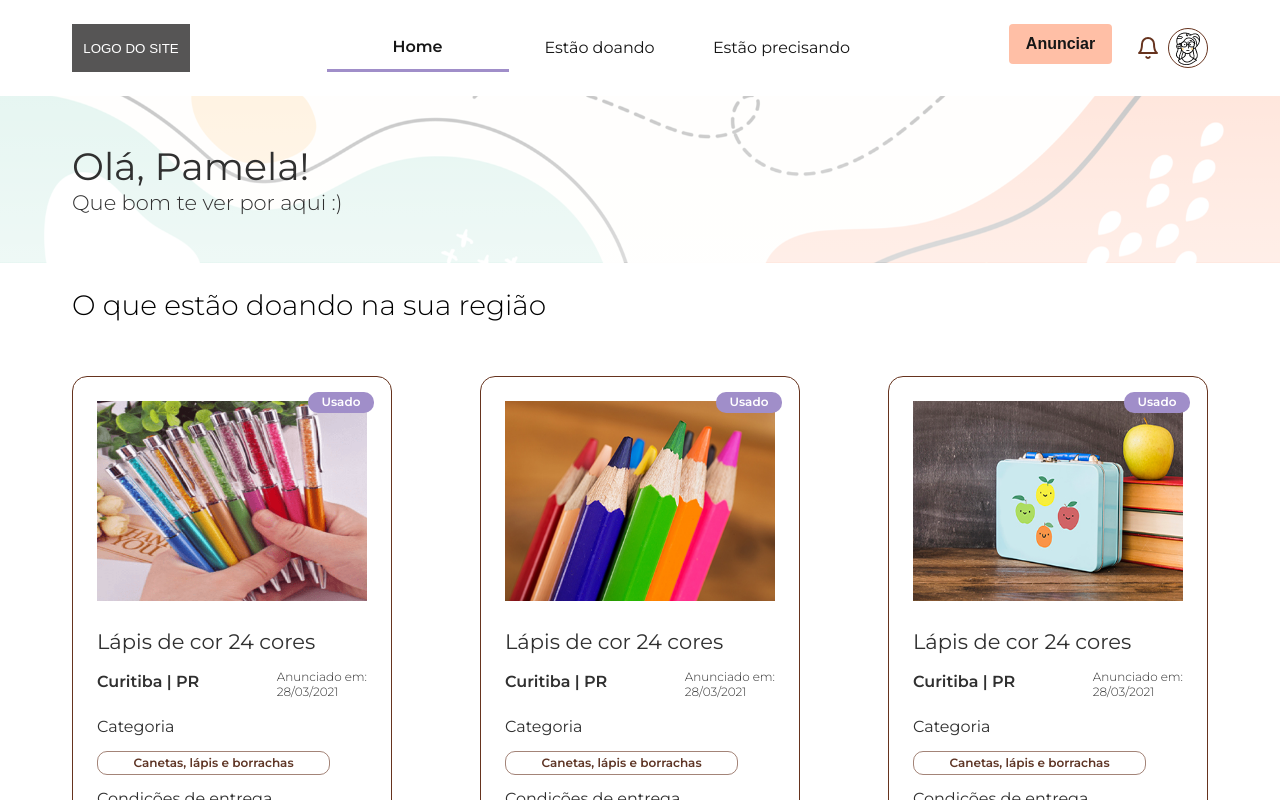
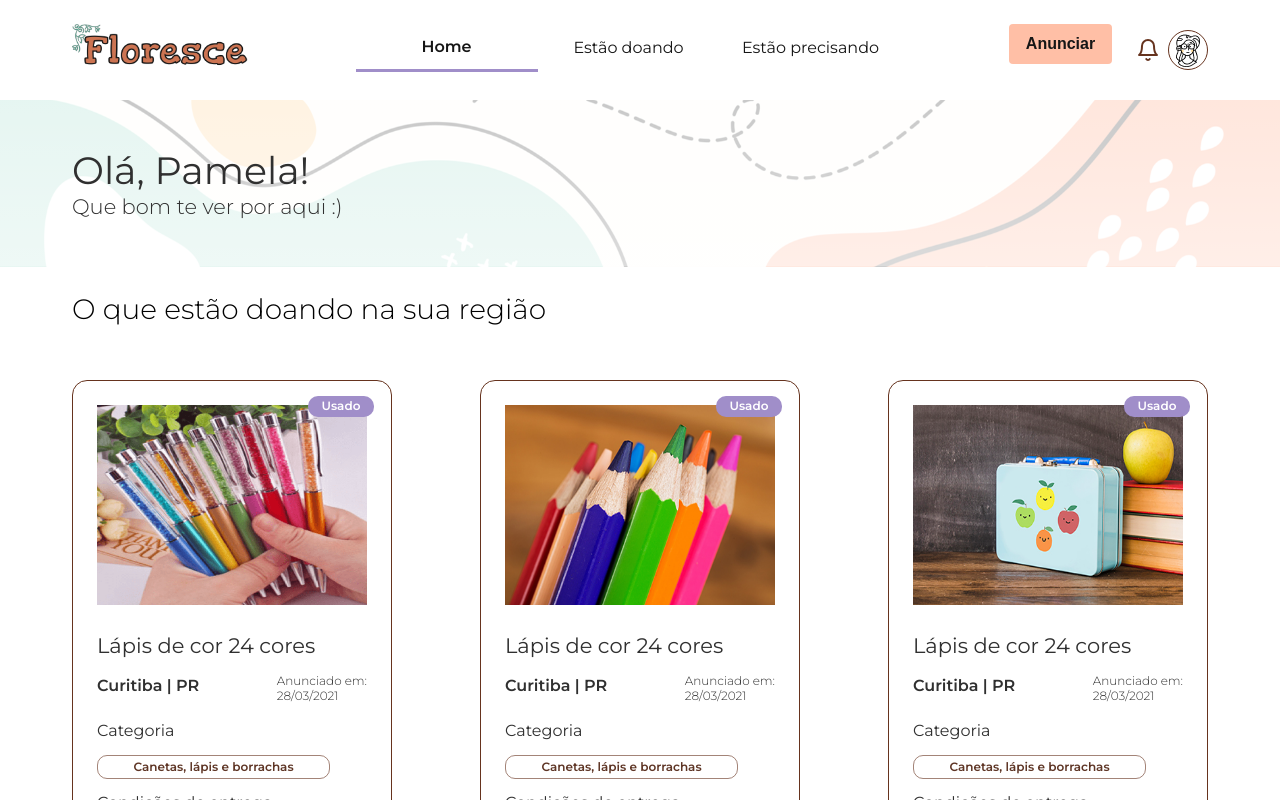
Before and after one commit to FCamara-Squad13/Mobile, a React (Create React App) app: page / in a window 1280 px wide. Shown: the top 800 px of the page. Built offline with nearby package versions, Linux system fonts and the light colour scheme.

Commit message:
Update Logo image

```diff
--- a/src/components/Navbar/index.tsx
+++ b/src/components/Navbar/index.tsx
@@ -2,6 +2,8 @@ import React from "react";
 import "./style.css";
 import { Bell } from "react-feather";
 import { Link, NavLink, useLocation } from "react-router-dom";
+
+import logo from "../../assets/images/logo.png";
 import profile from "../../assets/avatar.png";
 
 const Navbar: React.FC = () => {
@@ -11,9 +13,7 @@ const Navbar: React.FC = () => {
       <div className="container">
         <div className="navbar-content">
           <Link to="/">
-            <button type="button" className="logo" placeholder="LOGO DO SITE">
-              LOGO DO SITE
-            </button>
+            <img className="logo" src={logo} alt="logo do site" />
           </Link>
           <ul className="menu">
             <NavLink to="/" exact activeClassName="active">
--- a/src/components/Navbar/style.css
+++ b/src/components/Navbar/style.css
@@ -8,7 +8,7 @@
 .logo {
   color: white;
   background-color: #565555;
-  width: 118px;
+  width: 176px;
   height: 48px;
   font-weight: 400;
   text-align: center;
```
Also changed, not shown: src/assets/images/logo.png (added).
